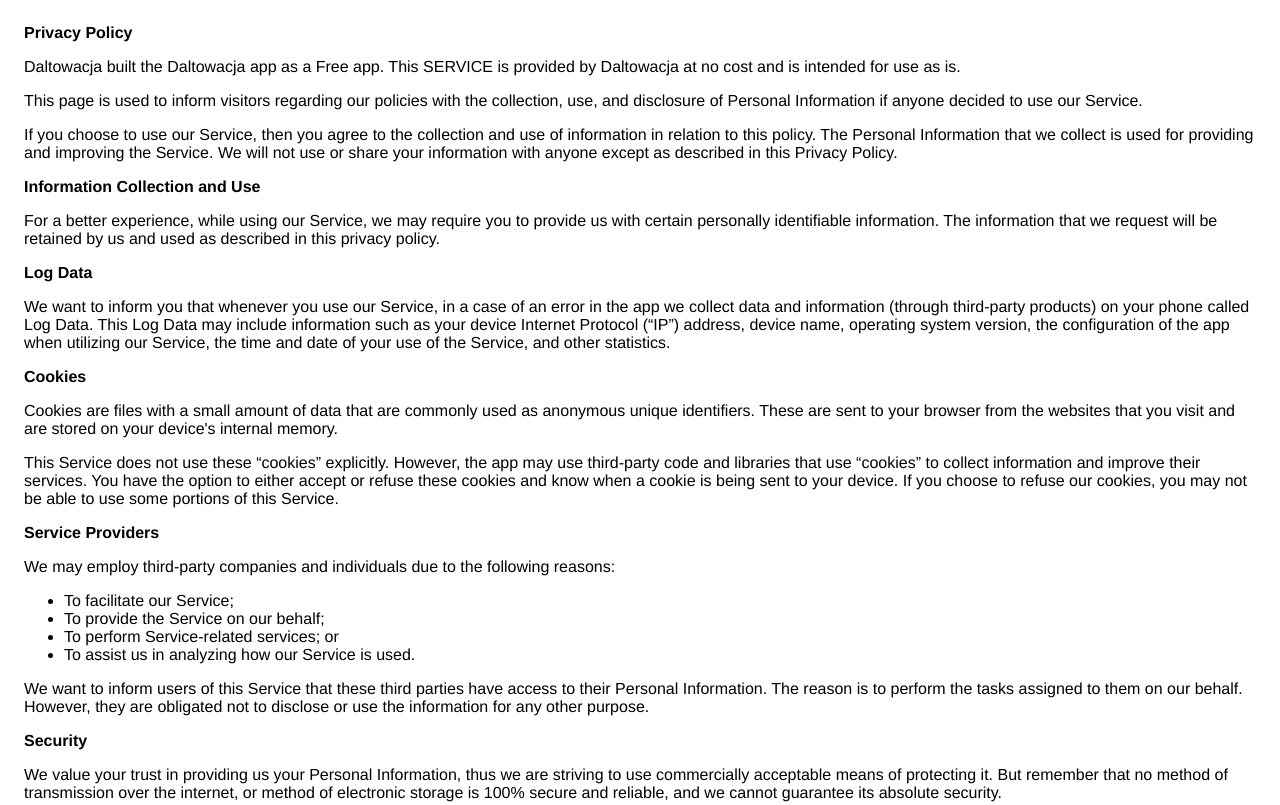
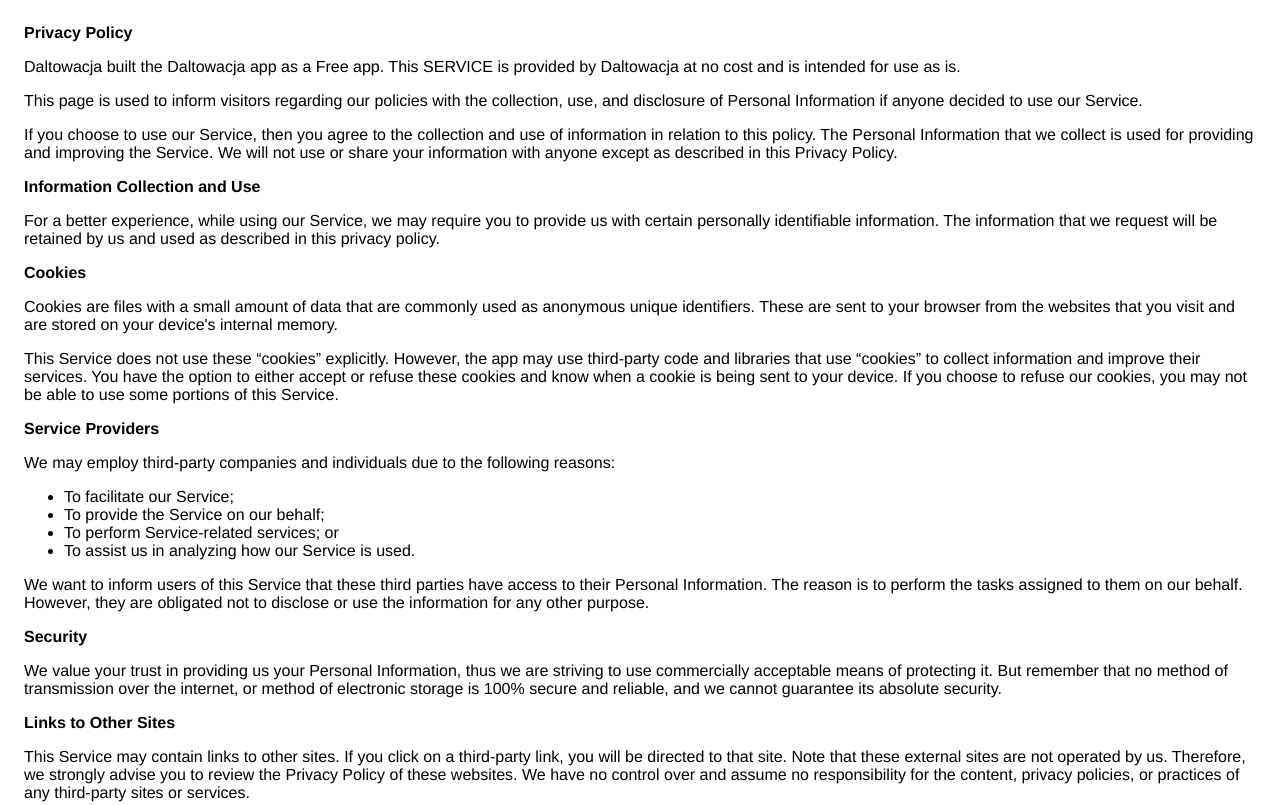
Before and after one commit to Pollot/pollot.github.io, a plain HTML site: page index.html in a window 1280 px wide. Shown: the top 805 px of the page. Drawn offline with Linux system fonts and the light colour scheme.

Commit message:
Log data commented out - we don't collect it

```diff
--- a/index.html
+++ b/index.html
@@ -27,7 +27,7 @@
                   may require you to provide us with certain personally
                   identifiable information. The information that
                   we request will be retained by us and used as described in this privacy policy.
-                </p> <!----> <p><strong>Log Data</strong></p> <p>
+                <!--</p> <p><strong>Log Data</strong></p> <p>
                   We want to inform you that whenever you
                   use our Service, in a case of an error in the app
                   we collect data and information (through third-party
@@ -36,7 +36,7 @@
                   (“IP”) address, device name, operating system version, the
                   configuration of the app when utilizing our Service,
                   the time and date of your use of the Service, and other
-                  statistics.
+                  statistics.-->
                 </p> <p><strong>Cookies</strong></p> <p>
                   Cookies are files with a small amount of data that are
                   commonly used as anonymous unique identifiers. These are sent
```
